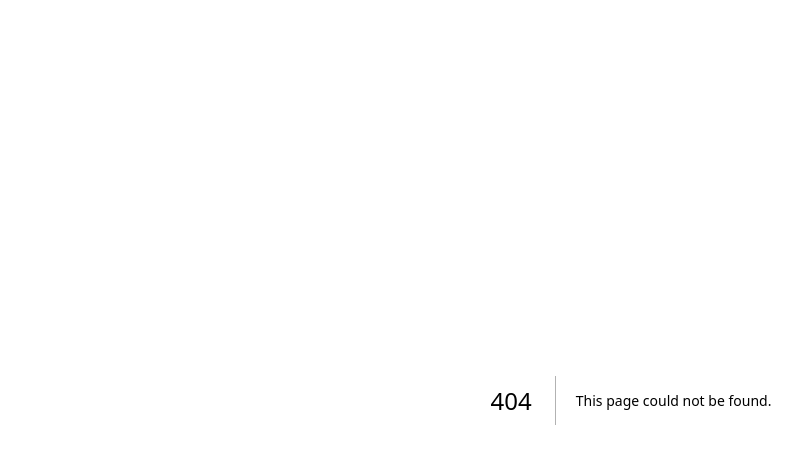
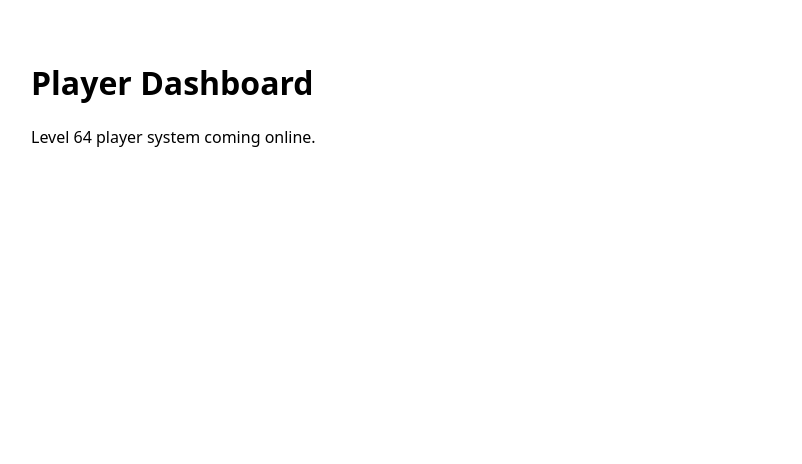
Before and after one commit to fabric9/Level-64, a Next.js app: page /dashboard in a window 1280 px wide. Before the commit this address had no page. Shown: the top 464 px of the page, without its empty margins (9-811 px from the left). Built offline with nearby package versions, Linux system fonts and the light colour scheme.

Commit message:
feat: add player dashboard shell

```diff
--- /dev/null
+++ b/app/(player)/dashboard/page.tsx
@@ -0,0 +1,8 @@
+export default function PlayerDashboard() {
+  return (
+    <main style={{ padding: 40 }}>
+      <h1>Player Dashboard</h1>
+      <p>Level 64 player system coming online.</p>
+    </main>
+  );
+}
```
